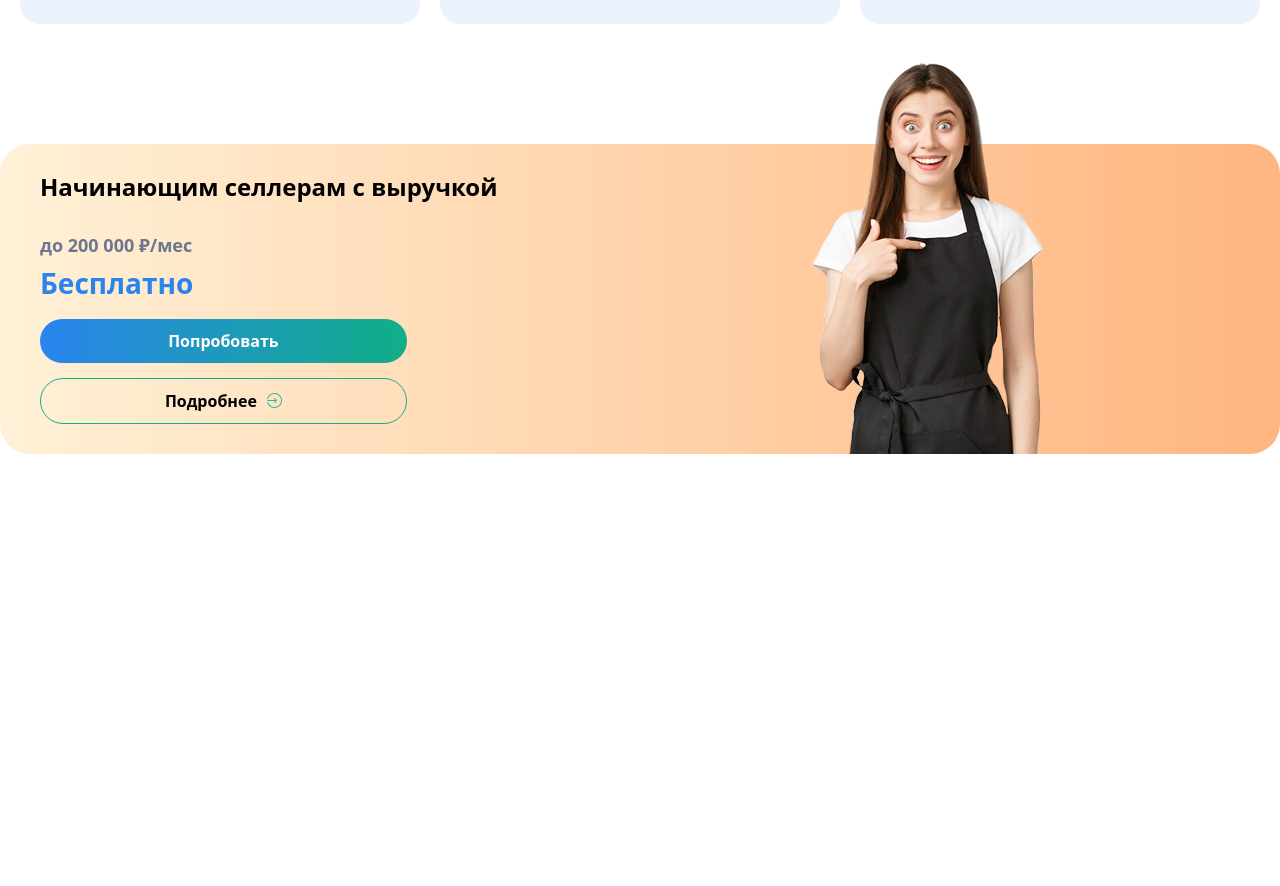
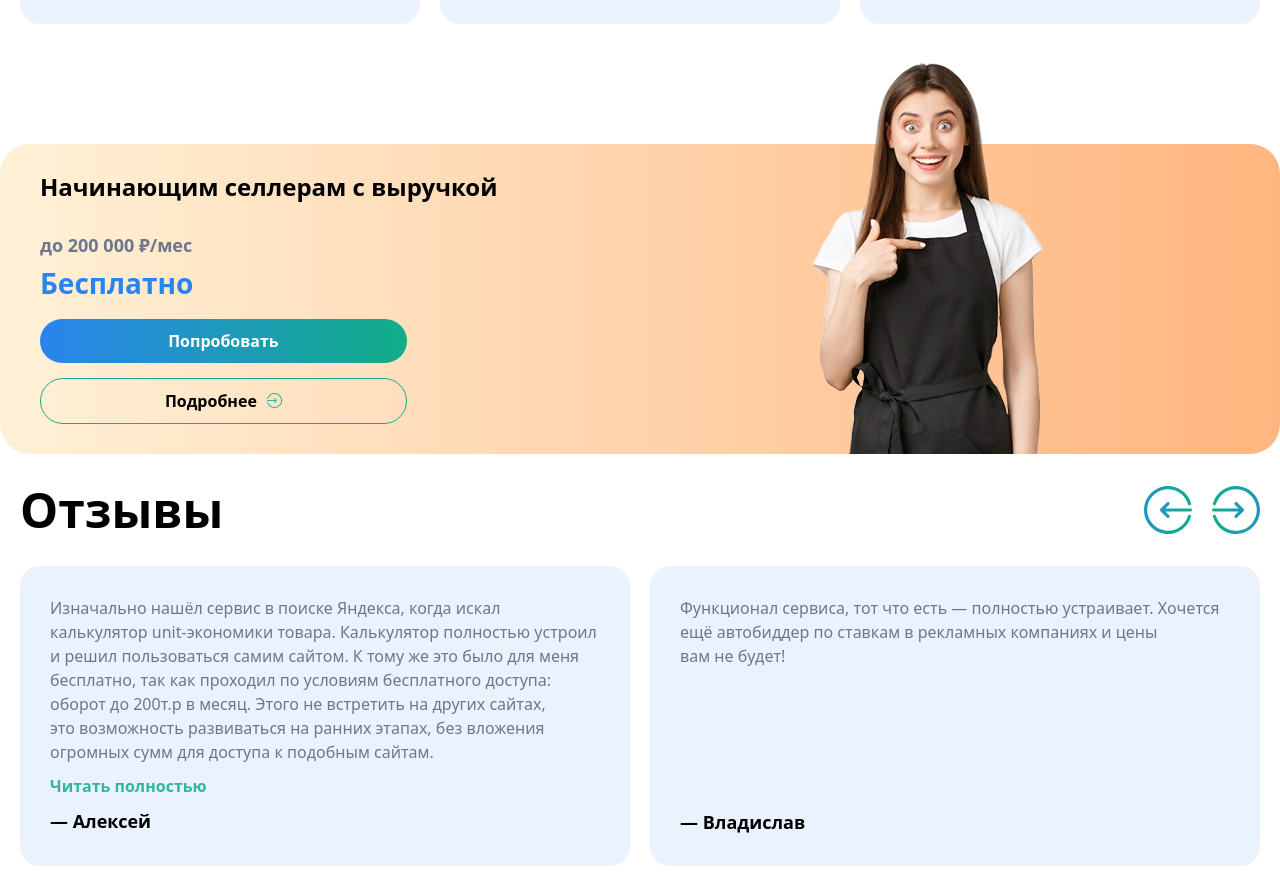
Before and after one commit to MuhammadEvazov/project5, a website: page src/index.html in a window 1280 px wide. Shown: the part 4289-5175 px from the top of the page. Before the commit the page ends 4758 px from the top, so only its background shows below. Drawn offline with nearby package versions, Linux system fonts and the light colour scheme; files that its build step writes are made by us from their sources.

Commit message:
tenth section created successfully

```diff
--- a/src/index.html
+++ b/src/index.html
@@ -309,8 +309,7 @@
 
         <section
             class="section9 px-[20px] pt-[20px] lg-[w-90%] lg:m-auto lg:max-w-[1300px] flex flex-col lg:flex-row items-center bg-gradient-to-r from-[#FFF1D7] to-[#FFB57F] lg:rounded-[30px] lg:h-[310px] lg:mt-[100px]">
-            <aside
-                class="flex flex-col lg:h-[320px] items-start p-[20px]  rounded-[20px] w-[100%] gap-[15px]">
+            <aside class="flex flex-col lg:h-[320px] items-start p-[20px]  rounded-[20px] w-[100%] gap-[15px]">
                 <h2 class="text-[24px] font-[700]">Начинающим селлерам с выручкой</h2>
                 <h2 class="text-[#2A84EE] text-[28px] font-[700]">
                     <span class="text-[18px] text-[#6C778E]">до 200 000 ₽/мес</span><br>
@@ -327,6 +326,34 @@
             <img class="lg:relative lg:top-[-80px]" src="./Images/Remove-bg_ai_1691479932588-transformed 1.png" alt="">
         </section>
 
+        <section class="section10 p-[20px] lg-[w-90%] lg:m-auto lg:max-w-[1300px] flex flex-col items-start gap-[20px]">
+            <aside class="flex items-center justify-between w-[100%]">
+                <h1 class="text-[24px] font-[700] lg:text-[48px]">Отзывы</h1>
+                <div class="lg:flex items-center gap-[20px] hidden">
+                    <img src="./Images/левая.svg" alt="">
+                    <img src="./Images/правая.svg" alt="">
+                </div>
+            </aside>
+            <aside class="flex items-start gap-[20px]">
+                <div class="flex flex-col items-start p-[30px] gap-[10px] bg-[#EAF3FD] rounded-[20px] lg:w-[50%] lg:h-[300px]">
+                    <p class="text-[#6C778E]">Изначально нашёл сервис в поиске Яндекса, когда искал калькулятор
+                        unit-экономики товара.
+                        Калькулятор полностью устроил и решил пользоваться самим сайтом. К тому же это было для меня
+                        бесплатно, так как проходил по условиям бесплатного доступа: оборот до 200т.р в месяц. Этого
+                        не встретить на других сайтах, это возможность развиваться на ранних этапах, без вложения
+                        огромных сумм для доступа к подобным сайтам.</p>
+                    <p class="text-[#2EB897] font-[600]">Читать полностью</p>
+                    <h3 class="font-[700] text-[18px]">— Алексей</h3>
+                </div>
+                <div class="hidden lg:flex flex-wrap content-between items-start p-[30px] gap-[10px] bg-[#EAF3FD] rounded-[20px] lg:w-[50%] lg:h-[300px]">
+                    <p class="text-[#6C778E]">Функционал сервиса, тот что есть — полностью устраивает. Хочется
+                        ещё автобиддер по ставкам в рекламных компаниях и цены вам не будет!</p>
+                    <h3 class="font-[700] text-[18px]">— Владислав</h3>
+                </div>
+            </aside>
+            <img class="lg:hidden self-center" src="./Images/Frame 42 (1).png" alt="">
+        </section>
+
     </main>
 </body>
 
```
Also changed, not shown: src/Images/Frame 42 (1).png (added), src/Images/левая.svg (added), src/Images/правая.svg (added).
